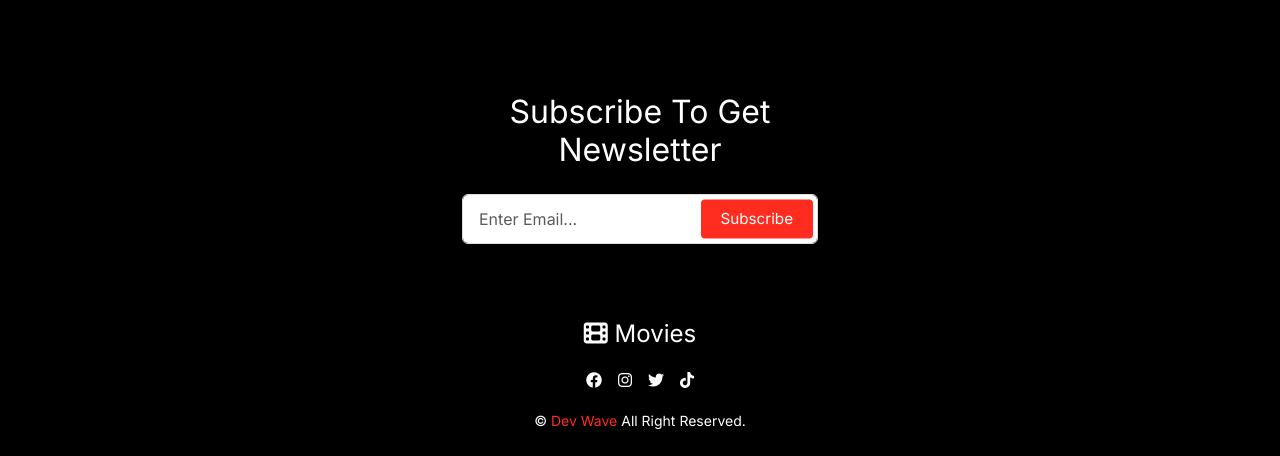
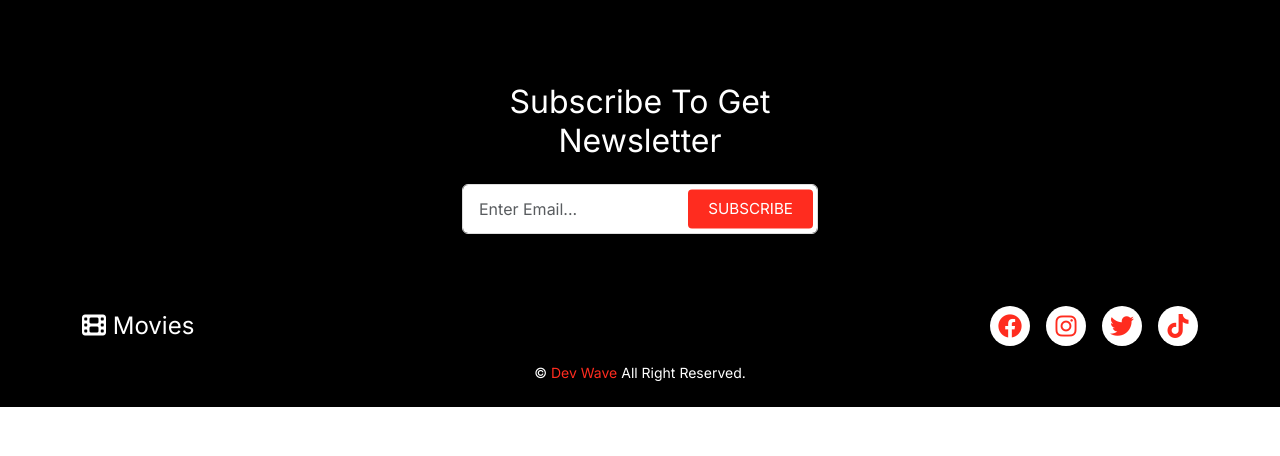
Before and after one commit to laila2005/Movies_App-master, a plain HTML site: page index.html in a window 1280 px wide. Shown: the part 2606-3062 px from the top of the page. After the commit the page ends 3013 px from the top, so only its background shows below. Drawn offline with nearby package versions, Linux system fonts and the light colour scheme.

Commit message:
Enhance footer layout with social media icons and update newsletter button text

```diff
--- a/css/style.css
+++ b/css/style.css
@@ -133,6 +133,15 @@
   justify-content: space-between;
 }
 
+/* Reduce spacing between card title and text */
+.card-title {
+  margin-bottom: 0.1rem !important;
+}
+
+.card-title.mb-1 {
+  margin-bottom: 0.1rem !important;
+}
+
 
     /* Responsive adjustments */
     @media (max-width: 768px) {
@@ -199,3 +208,24 @@
     .newsletter-subscribe-btn:hover {
       background-color: #e0281c;
     }
+
+    /* Social media icons styling */
+    .social-icon {
+      display: inline-flex;
+      align-items: center;
+      justify-content: center;
+      width: 40px;
+      height: 40px;
+      background-color: white;
+      color: #ff2c1f !important;
+      border-radius: 50%;
+      text-decoration: none !important;
+      transition: all 0.3s ease;
+      font-size: 1.5rem;
+    }
+
+    .social-icon:hover {
+      background-color: #ff2c1f;
+      color: white !important;
+      transform: translateY(-2px);
+    }
--- a/index.html
+++ b/index.html
@@ -324,6 +324,7 @@
       </div>
     </section>
     <!-- Coming Soon -->
+
     <!-- Newsletter -->
     <section id="newsletter" class="py-5 text-center bg-black text-white">
       <div class="container">
@@ -332,7 +333,7 @@
           <div class="col-md-4 position-relative">
             <div class="email-input-container">
               <input type="email" class="form-control newsletter-email" placeholder="Enter Email...">
-              <input type="submit" class="btn newsletter-subscribe-btn" value="Subscribe">
+              <input type="submit" class="btn newsletter-subscribe-btn" value="SUBSCRIBE">
             </div>
           </div>
         </form>
@@ -340,17 +341,21 @@
     </section>
 
   <!-- Footer -->
-  <footer class="bg-black text-white text-center py-4">
-    <a href="index.html" class="d-block mb-3 text-white text-decoration-none fs-4">
-      <i class="fa-solid fa-film"></i> Movies
-    </a>
-    <div class="d-flex justify-content-center gap-3 mb-3">
-      <a href="#" class="text-white" title="Facebook"><i class="fa-brands fa-facebook"></i></a>
-      <a href="#" class="text-white" title="Instagram"><i class="fa-brands fa-instagram"></i></a>
-      <a href="#" class="text-white" title="Twitter"><i class="fa-brands fa-twitter"></i></a>
-      <a href="#" class="text-white" title="TikTok"><i class="fa-brands fa-tiktok"></i></a>
+  <footer class="bg-black text-white py-4">
+    <div class="container">
+      <div class="d-flex justify-content-between align-items-center mb-3">
+        <a href="index.html" class="text-white text-decoration-none fs-4">
+          <i class="fa-solid fa-film"></i> Movies
+        </a>
+        <div class="d-flex gap-3">
+          <a href="#" class="social-icon" title="Facebook"><i class="fa-brands fa-facebook"></i></a>
+          <a href="#" class="social-icon" title="Instagram"><i class="fa-brands fa-instagram"></i></a>
+          <a href="#" class="social-icon" title="Twitter"><i class="fa-brands fa-twitter"></i></a>
+          <a href="#" class="social-icon" title="TikTok"><i class="fa-brands fa-tiktok"></i></a>
+        </div>
+      </div>
+      <small class="d-block text-center">&#169; <span class="text-red">Dev Wave</span> All Right Reserved.</small>
     </div>
-    <small>&#169; <span class="text-red">Dev Wave</span> All Right Reserved.</small>
   </footer>
 
   <!-- Bootstrap JS Bundle with Popper -->
```
